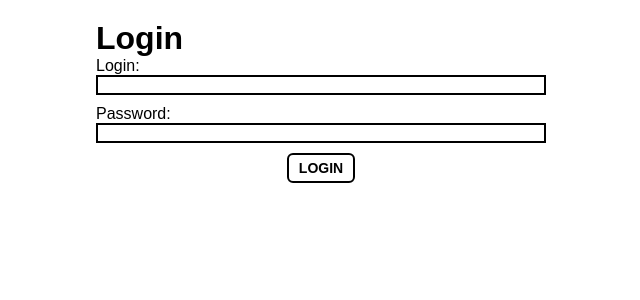
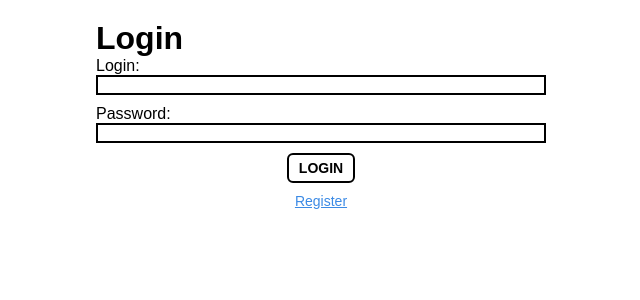
Before and after one commit to penguin-astronaut/tasks, a PHP site: page /login in a window 1280 px wide. Shown: the top 300 px of the page, without its empty margins (319-959 px from the left). Run offline with PHP 8.4, Linux system fonts and the light colour scheme.

Commit message:
feat: link to login/register for register/login page

```diff
--- a/assets/style.css
+++ b/assets/style.css
@@ -104,3 +104,9 @@
     color: #ee2500;
     text-align: center;
 }
+.auth-form__link {
+    margin-top: 10px;
+    align-self: center;
+    color: #3b8ae5;
+    font-size: 14px;
+}
--- a/templates/login.php
+++ b/templates/login.php
@@ -28,6 +28,7 @@
             <p class="auth-form__error"><?=$error?></p>
         <?php endif; ?>
         <button class="button auth-form__button">Login</button>
+        <a class="auth-form__link" href="/register.php">Register</a>
     </form>
 </div>
 
--- a/templates/register.php
+++ b/templates/register.php
@@ -28,6 +28,7 @@
                 <p class="auth-form__error"><?=$error?></p>
             <?php endif; ?>
             <button class="button auth-form__button">Register</button>
+            <a class="auth-form__link" href="/register.php">Login</a>
         </form>
     </div>
 
```
